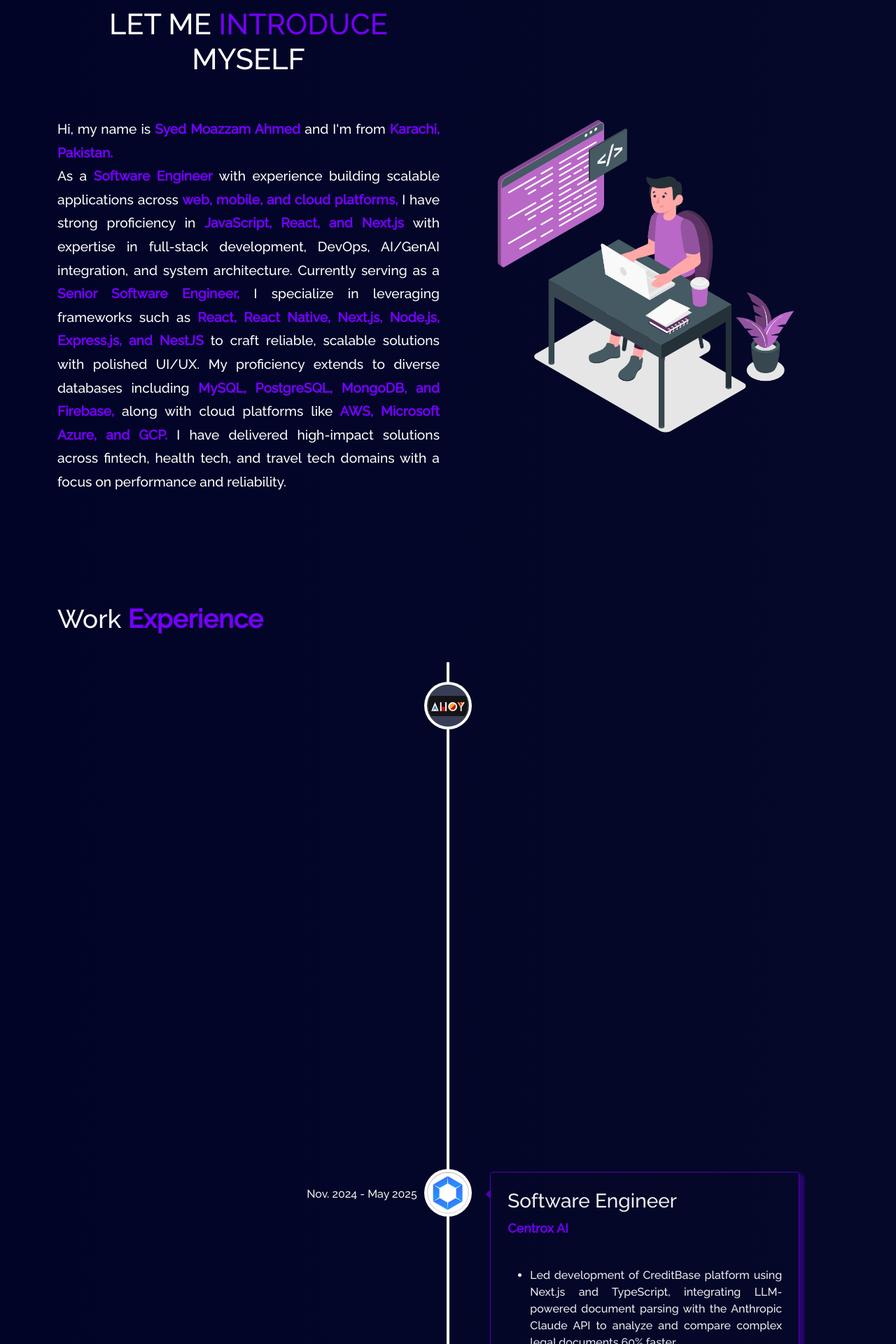
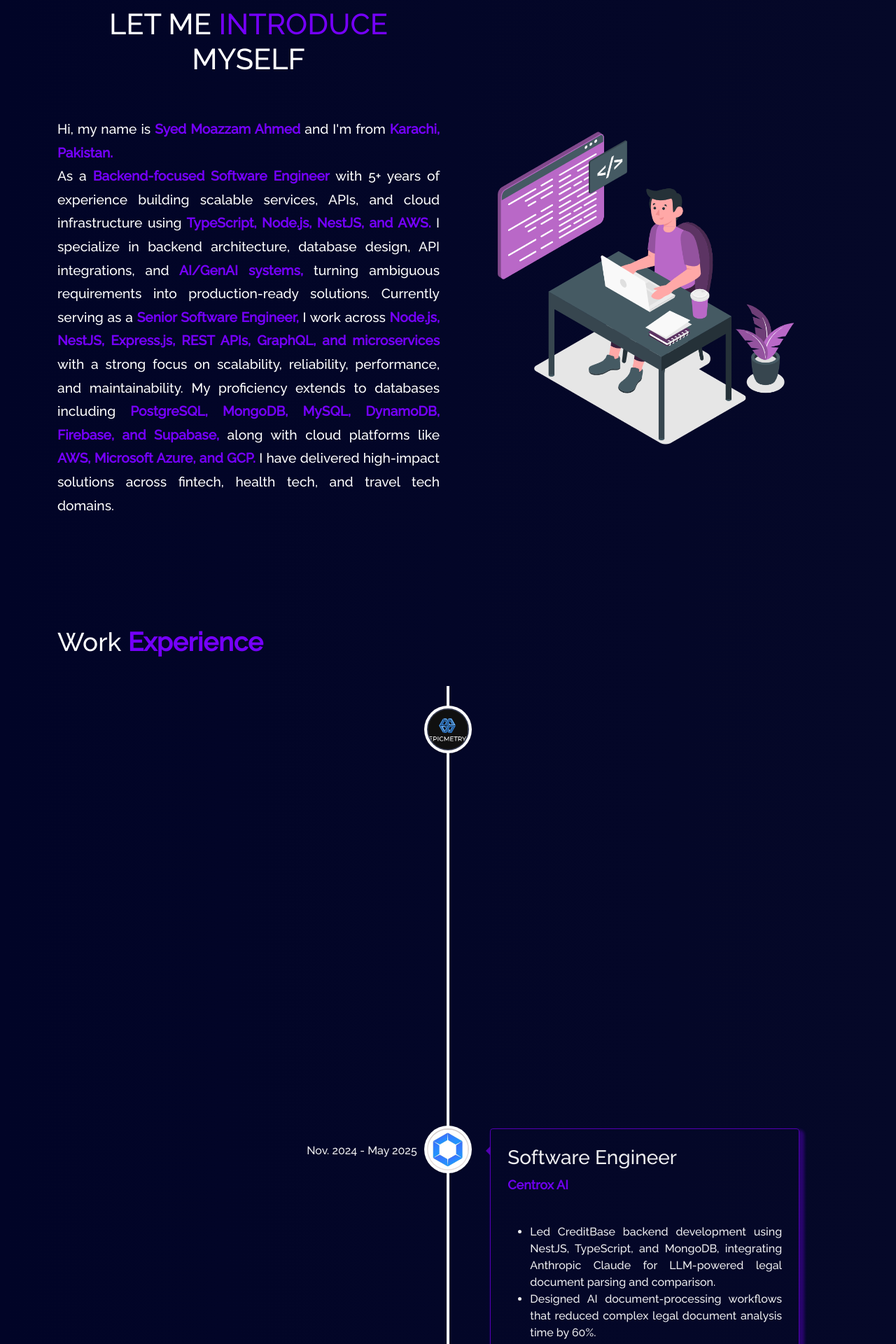
Before and after one commit to Syed-Moazzam/My-Portfolio, a React (Create React App) app: page / in a window 1280 px wide. Shown: the part 880-2800 px from the top of the page at 70% size. Built offline with nearby package versions, Linux system fonts and the light colour scheme.

Commit message:
updating portfolio for wizdaa backend role

```diff
--- a/src/components/Skillset/Techstack.jsx
+++ b/src/components/Skillset/Techstack.jsx
@@ -1,18 +1,15 @@
 import React from "react";
 import { Col, Row } from "react-bootstrap";
-import { DiNodejs, DiReact } from "react-icons/di";
-import { TbBrandReactNative } from "react-icons/tb";
-import { FaAws, FaCss3Alt, FaJava } from "react-icons/fa";
+import { DiNodejs } from "react-icons/di";
+import { FaAws, FaJava } from "react-icons/fa";
 import { IoLogoFirebase } from "react-icons/io5";
 import {
   SiExpress,
-  SiHtml5,
+  SiGraphql,
   SiJavascript,
-  SiLaravel,
   SiMongodb,
   SiMysql,
   SiNestjs,
-  SiNextdotjs,
   SiPhp,
   SiPostgresql,
   SiPython,
@@ -23,27 +20,22 @@ import {
   SiGooglecloud,
 } from "react-icons/si";
 
-/** Order: languages → frontend/backend → mobile → databases → cloud */
+/** Order: languages → backend → databases → cloud */
 const TECH_ITEMS = [
   // Languages
+  { Icon: SiTypescript, name: "TypeScript" },
   { Icon: SiJavascript, name: "JavaScript" },
-  { Icon: SiTypescript, name: "TypeScript" },
   { Icon: SiPython, name: "Python" },
   { Icon: FaJava, name: "Java" },
   { Icon: SiPhp, name: "PHP" },
-  // Technologies
-  { Icon: SiHtml5, name: "HTML5" },
-  { Icon: FaCss3Alt, name: "CSS3" },
-  { Icon: DiReact, name: "React" },
-  { Icon: TbBrandReactNative, name: "React Native" },
-  { Icon: SiNextdotjs, name: "Next.js" },
+  // Backend
   { Icon: DiNodejs, name: "Node.js" },
+  { Icon: SiNestjs, name: "NestJS" },
   { Icon: SiExpress, name: "Express" },
-  { Icon: SiNestjs, name: "NestJS" },
-  { Icon: SiLaravel, name: "Laravel" },
+  { Icon: SiGraphql, name: "GraphQL" },
   // Databases
+  { Icon: SiPostgresql, name: "PostgreSQL" },
   { Icon: SiMongodb, name: "MongoDB" },
-  { Icon: SiPostgresql, name: "PostgreSQL" },
   { Icon: SiMysql, name: "MySQL" },
   { Icon: SiAmazondynamodb, name: "DynamoDB" },
   { Icon: IoLogoFirebase, name: "Firebase" },
--- a/src/components/TypeWriter/index.jsx
+++ b/src/components/TypeWriter/index.jsx
@@ -6,8 +6,8 @@ const TypeWriter = () => {
     <Typewriter
       options={{
         strings: [
-          "Software Engineer",
-          "Experienced Full Stack Developer",
+          "Backend-focused Software Engineer",
+          "Senior Software Engineer",
           "Effective Problem Solver"
         ],
         autoStart: true,
--- a/src/config/data.js
+++ b/src/config/data.js
@@ -17,7 +17,7 @@ import tradesocialMobile3 from "../assets/images/mobile-projects/tradesocial-3.p
 import h2otoMobile1 from "../assets/images/mobile-projects/h2oto-1.png";
 import h2otoMobile2 from "../assets/images/mobile-projects/h2oto-2.png";
 import ephluxIcon from '../assets/images/company-assets/ephlux-icon.jpg';
-import ahoyIcon from '../assets/images/company-assets/ahoy-icon.png';
+import epicmetryIcon from '../assets/images/company-assets/epicmetry-icon.png';
 import centroxIcon from '../assets/images/company-assets/centrox-icon.jpeg';
 import ianconIcon from '../assets/images/company-assets/iancon-icon.jpeg';
 
@@ -145,16 +145,16 @@ export const mobileProjectsArray = [
 export const experiencesArray = [
     {
         title: "Senior Software Engineer",
-        company_name: "AHOY",
-        icon: ahoyIcon,
+        company_name: "EpicMetry",
+        icon: epicmetryIcon,
         iconBg: "#383E56",
         date: "Apr. 2025 - Present",
         points: [
-            "Leading development of Al Rais's cross-platform mobile app using React Native, building core modules including hotels, flights, activities, bookings, cart, and account with end-to-end RESTful API integrations.",
-            "Architected serverless backend infrastructure on AWS for Al Rais, defining and deploying Lambda functions to handle core business logic and API workloads.",
-            "Led TradeSocial platform development, built cross-platform React Native mobile app from scratch and modernized the legacy web app, reducing technical debt by 40%.",
-            "Drove UI/UX modernization initiatives across the platform, increasing user satisfaction by 30% and reducing interaction friction by 25%.",
-            "Conduct technical interviews for MERN and React Native roles; mentor junior developers across frontend and backend teams.",
+            "Own backend architecture for Al Rais, designing AWS Lambda services and REST APIs for hotels, flights, activities, bookings, cart, and account.",
+            "Define service boundaries, API contracts, business logic, and data flows with a focus on scalability, maintainability, and reliability.",
+            "Architect serverless infrastructure on AWS and make technical decisions for evolving product requirements.",
+            "Led TradeSocial modernization, improving backend architecture and APIs while reducing technical debt by 40%.",
+            "Drive engineering standards through code reviews, technical interviews, mentoring, and architecture decisions.",
         ],
     },
     {
@@ -164,9 +164,10 @@ export const experiencesArray = [
         iconBg: "#E6DEDD",
         date: "Nov. 2024 - May 2025",
         points: [
-            "Led development of CreditBase platform using Next.js and TypeScript, integrating LLM-powered document parsing with the Anthropic Claude API to analyze and compare complex legal documents 60% faster.",
-            "Delivered 4+ features for Pocket Mate AI mental health app, leveraging OpenAI API and prompt engineering to enhance conversational performance and user experience for 500+ daily active users.",
-            "Integrated RESTful APIs and fixed 40+ critical bugs across Next.js, NestJS, and MongoDB stack, increasing system uptime to 99.2% and reducing latency by 35%.",
+            "Led CreditBase backend development using NestJS, TypeScript, and MongoDB, integrating Anthropic Claude for LLM-powered legal document parsing and comparison.",
+            "Designed AI document-processing workflows that reduced complex legal document analysis time by 60%.",
+            "Delivered 4+ features for Pocket Mate AI, leveraging OpenAI API and prompt engineering to enhance conversational performance and user experience for 500+ daily active users.",
+            "Resolved 40+ critical issues across NestJS, Next.js, and MongoDB, improving uptime to 99.2% and latency by 35%.",
         ],
     },
     {
@@ -176,8 +177,8 @@ export const experiencesArray = [
         iconBg: "#383E56",
         date: "Dec. 2023 - Mar. 2024",
         points: [
-            "Maintained Swift no-code platform for 4,000+ enterprise users using React, Node.js, and Express.js, enhancing 5+ modules and improving UI load time by 35%.",
-            "Resolved 20+ complex platform issues across bi-weekly sprints, reducing ticket resolution time by 50%.",
+            "Maintained backend services for a no-code enterprise platform serving 4,000+ users using Node.js and Express.js across 5+ modules.",
+            "Resolved 20+ complex platform issues, reducing ticket resolution time by 50%.",
         ],
     },
     {
@@ -185,10 +186,10 @@ export const experiencesArray = [
         company_name: "IANCON",
         icon: ianconIcon,
         iconBg: "#E6DEDD",
-        date: "Sep. 2021 - Oct. 2023",
+        date: "Sep. 2020 - Oct. 2023",
         points: [
-            "Developed buyer and seller consoles for Noonhut's multi-vendor food delivery marketplace using React, enabling 100+ vendors to process 500+ daily orders.",
-            "Implemented Firebase authentication and real-time database, reducing checkout abandonment by 20%.",
+            "Developed backend services and buyer/seller workflows for Noonhut, supporting 100+ vendors and 500+ daily orders.",
+            "Implemented Firebase authentication and real-time data services, reducing checkout abandonment by 20%.",
         ],
     },
 ];
--- a/src/pages/Home/index.jsx
+++ b/src/pages/Home/index.jsx
@@ -155,20 +155,20 @@ const Home = () => {
                     and I'm from <b className="yellow"> Karachi, Pakistan.</b>
                     <br />
                     As a
-                    <b className="yellow"> Software Engineer </b>
-                    {/* with more than 4 years of experience */} with experience building scalable applications across
-                    <b className="yellow"> web, mobile, and cloud platforms, </b>
-                    I have strong proficiency in
-                    <b className="yellow"> JavaScript, React, and Next.js </b>
-                    with expertise in full-stack development, DevOps, AI/GenAI integration, and system architecture. Currently serving as a
+                    <b className="yellow"> Backend-focused Software Engineer </b>
+                    with 5+ years of experience building scalable services, APIs, and cloud infrastructure using
+                    <b className="yellow"> TypeScript, Node.js, NestJS, and AWS. </b>
+                    I specialize in backend architecture, database design, API integrations, and
+                    <b className="yellow"> AI/GenAI systems, </b>
+                    turning ambiguous requirements into production-ready solutions. Currently serving as a
                     <b className="yellow"> Senior Software Engineer, </b>
-                    I specialize in leveraging frameworks such as
-                    <b className="yellow"> React, React Native, Next.js, Node.js, Express.js, and NestJS </b>
-                    to craft reliable, scalable solutions with polished UI/UX. My proficiency extends to diverse databases including
-                    <b className="yellow"> MySQL, PostgreSQL, MongoDB, and Firebase, </b>
+                    I work across
+                    <b className="yellow"> Node.js, NestJS, Express.js, REST APIs, GraphQL, and microservices </b>
+                    with a strong focus on scalability, reliability, performance, and maintainability. My proficiency extends to databases including
+                    <b className="yellow"> PostgreSQL, MongoDB, MySQL, DynamoDB, Firebase, and Supabase, </b>
                     along with cloud platforms like
                     <b className="yellow"> AWS, Microsoft Azure, and GCP. </b>
-                    I have delivered high-impact solutions across fintech, health tech, and travel tech domains with a focus on performance and reliability.
+                    I have delivered high-impact solutions across fintech, health tech, and travel tech domains.
                   </p>
                 </Zoom>
               </Col>
```
Also changed, not shown: src/assets/images/company-assets/epicmetry-icon.png (added), 1 other file (tests, documents, lock files or other folders).
